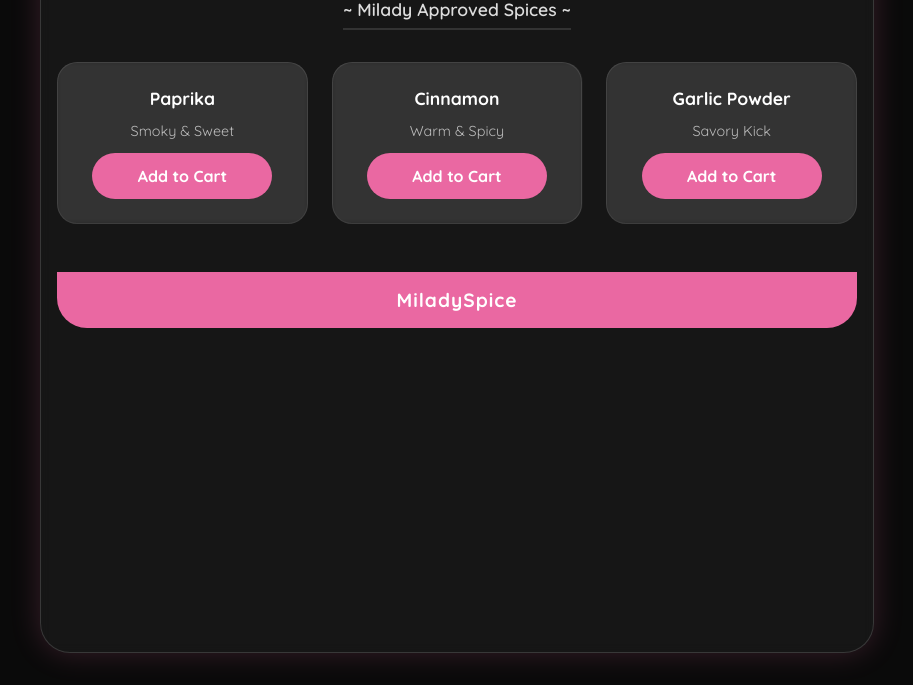
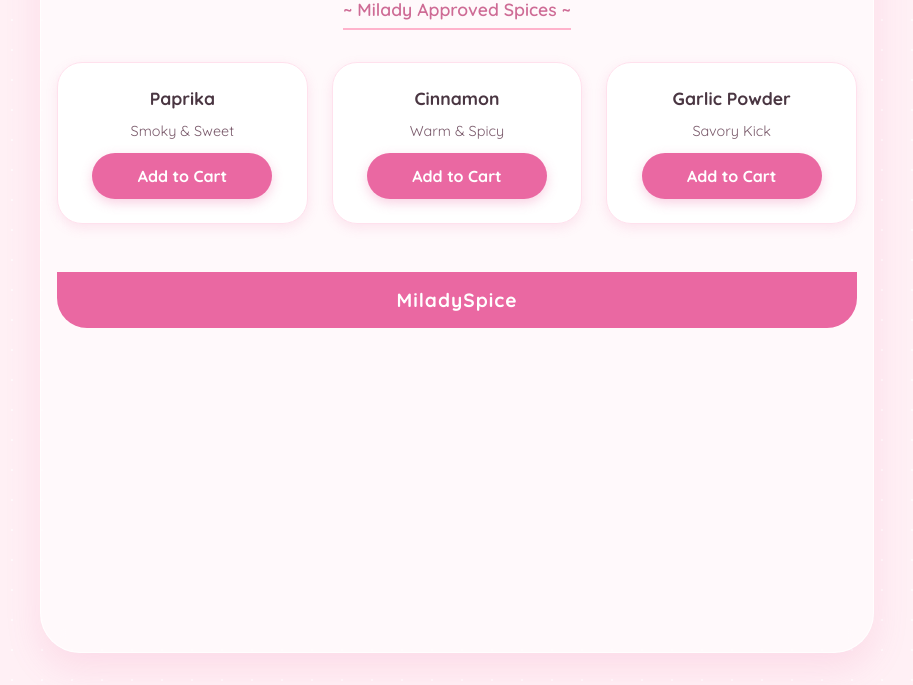
Before and after one commit to spwnoflcfr/spice-rack-store, a website: page index.html in a window 1280 px wide. Shown: the part 115-800 px from the top of the page, without its empty margins (183-1096 px from the left). Drawn offline with Linux system fonts and the light colour scheme.

Commit message:
Revamp styles for pastel theme and product items
Updated theme colors and styling for a pastel look. Adjusted product item backgrounds and hover effects.

```diff
--- a/index.html
+++ b/index.html
@@ -8,43 +8,62 @@
     <link rel="preconnect" href="https://fonts.googleapis.com">
     <link rel="preconnect" href="https://fonts.gstatic.com" crossorigin>
     <link href="https://fonts.googleapis.com/css2?family=Press+Start+2P&family=Quicksand:wght@400;600;700&display=swap" rel="stylesheet">
+
     <style>
         :root {
-            /* Theme Colors from the images */
-            --bg-dark: #0a0a0a;
+            /* Updated Pastel / Glass Theme Colors */
             --pink-solid: #ea68a2;
-            --pink-gradient: linear-gradient(to bottom, #fdb6da, #f6469c);
-            --glass-bg: rgba(255, 255, 255, 0.05);
-            --glass-border: rgba(255, 255, 255, 0.15);
+            --bg-pastel: #fff0f5;
+            --text-dark: #4a3642;
+            --shadow-color: rgba(234, 104, 162, 0.15);
         }
 
         body {
             margin: 0;
             padding: 0;
-            background-color: var(--bg-dark);
+            background-color: var(--bg-pastel);
             font-family: 'Quicksand', sans-serif;
-            color: #ffffff;
+            color: var(--text-dark);
             display: flex;
             justify-content: center;
             min-height: 100vh;
+            position: relative;
+            overflow-x: hidden;
         }
 
-        /* The Glassy "Bubble" Container */
+        /* Cute Sparkle / Star background to match the orb image */
+        body::before {
+            content: '';
+            position: fixed;
+            top: 0;
+            left: 0;
+            width: 100%;
+            height: 100%;
+            background-image: radial-gradient(#ffffff 1.5px, transparent 1.5px);
+            background-size: 30px 30px;
+            opacity: 0.6;
+            pointer-events: none;
+            z-index: 0;
+        }
+
+        /* Glassy "Bubble" Container - Light Pastel Theme */
         .container {
             width: 100%;
             max-width: 800px;
             padding: 2rem 1rem;
             margin: 2rem 1rem;
-            background: var(--glass-bg);
-            border: 1px solid var(--glass-border);
-            border-radius: 30px;
-            backdrop-filter: blur(6px);
-            -webkit-backdrop-filter: blur(6px);
-            box-shadow: 0 0 30px rgba(234, 104, 162, 0.2);
+            background: rgba(255, 255, 255, 0.6);
+            backdrop-filter: blur(12px);
+            -webkit-backdrop-filter: blur(12px);
+            border: 1px solid rgba(255, 255, 255, 0.8);
+            border-radius: 40px;
+            box-shadow: 0 15px 35px var(--shadow-color);
             text-align: center;
             display: flex;
             flex-direction: column;
             align-items: center;
+            position: relative;
+            z-index: 1;
         }
 
         /* 8-bit Pixel Header */
@@ -54,7 +73,7 @@
             line-height: 1.4;
             margin: 0 0 0.5rem 0;
             /* Pink Gradient Text */
-            background: var(--pink-gradient);
+            background: linear-gradient(to bottom, #fdb6da, #f6469c);
             -webkit-background-clip: text;
             -webkit-text-fill-color: transparent;
             text-shadow: none;
@@ -66,10 +85,10 @@
             font-family: 'Quicksand', sans-serif;
             font-weight: 600;
             font-size: 1.1rem;
-            color: #ddd;
+            color: #ce6b95;
             margin-bottom: 2rem;
             margin-top: 0;
-            border-bottom: 2px solid #333;
+            border-bottom: 2px solid #ffb3cc;
             padding-bottom: 0.5rem;
             display: inline-block;
         }
@@ -83,36 +102,36 @@
             margin-bottom: 2rem;
         }
 
-        /* Product Cards */
+        /* Product Cards - White and clean */
         .product-item {
-            background: rgba(255, 255, 255, 0.08);
+            background: #ffffff;
             padding: 1.5rem;
-            border-radius: 20px;
-            border: 1px solid rgba(255, 255, 255, 0.1);
+            border-radius: 25px;
+            border: 1px solid #ffe1ed;
+            box-shadow: 0 4px 12px var(--shadow-color);
             transition: all 0.3s ease;
             display: flex;
             flex-direction: column;
             align-items: center;
             gap: 0.8rem;
-            backdrop-filter: blur(2px);
         }
 
         .product-item:hover {
             transform: translateY(-5px);
-            box-shadow: 0 8px 20px rgba(234, 104, 162, 0.3);
-            border-color: #ea68a2;
+            box-shadow: 0 8px 20px var(--shadow-color);
+            border-color: #fbaac2;
         }
 
         .product-item h3 {
             font-size: 1.1rem;
             margin: 0;
-            color: #fff;
+            color: var(--text-dark);
         }
 
         .product-item p {
             margin: 0;
             font-size: 0.9rem;
-            color: #bbb;
+            color: #7a5a6b;
         }
 
         /* Solid Pink "MiladySpice" Bottom Banner Style */
@@ -125,14 +144,17 @@
             font-size: 1rem;
             font-weight: 700;
             cursor: pointer;
-            transition: opacity 0.3s ease;
+            transition: all 0.2s ease;
             font-family: 'Quicksand', sans-serif;
             width: 100%;
             max-width: 180px;
+            box-shadow: 0 4px 12px rgba(234, 104, 162, 0.3);
         }
 
         .btn-buy:hover {
-            opacity: 0.8;
+            transform: scale(1.03);
+            opacity: 0.9;
+            box-shadow: 0 6px 16px rgba(234, 104, 162, 0.4);
         }
     </style>
 </head>
@@ -162,11 +184,10 @@
                 <p>Savory Kick</p>
                 <button class="btn-buy">Add to Cart</button>
             </div>
-            <!-- Add more product items as needed, the styling will automatically apply -->
         </div>
 
-        <!-- A bottom pink bar similar to the MiladySpice image -->
-        <div style="width: 100%; background-color: var(--pink-solid); padding: 1rem 0; margin-top: 1rem; border-radius: 0 0 30px 30px;">
+        <!-- Bottom pink bar (Updated inline style to hardcode pink and white text) -->
+        <div style="width: 100%; background-color: #ea68a2; color: #ffffff; padding: 1rem 0; margin-top: 1rem; border-radius: 0 0 30px 30px;">
             <p style="margin: 0; font-weight: 700; font-size: 1.2rem; letter-spacing: 1px;">MiladySpice</p>
         </div>
     </div>
```
